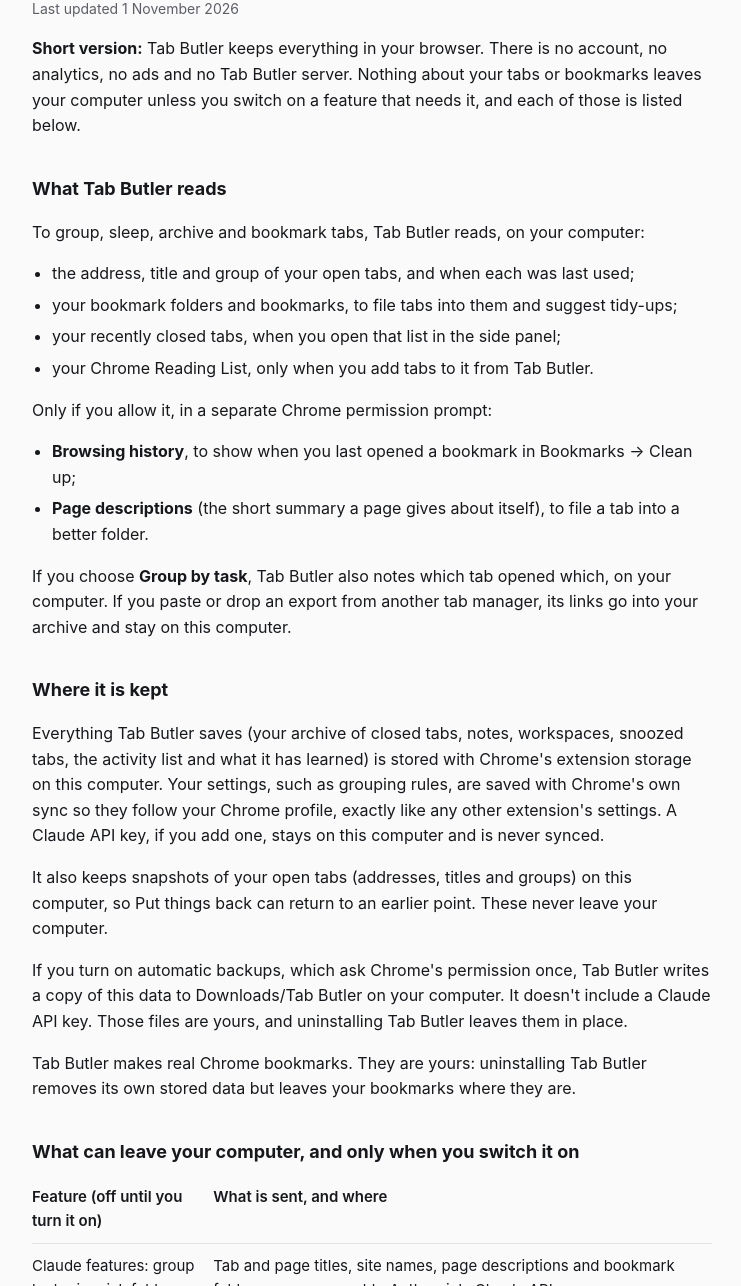
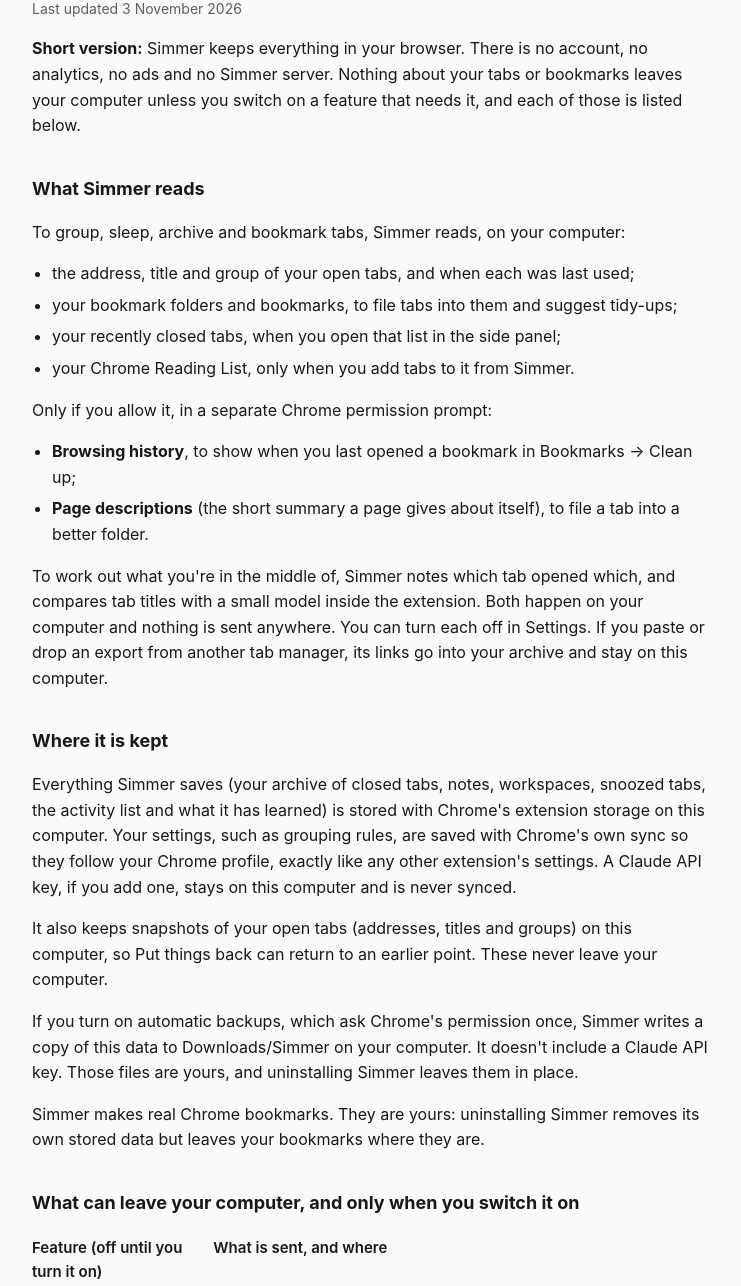
Before and after one commit to addobari/tab-butler-site, a plain HTML site: page privacy.html in a window 1280 px wide. Shown: the part 108-1394 px from the top of the page, without its empty margins (268-1009 px from the left). Drawn offline with Linux system fonts and the light colour scheme.

Commit message:
Privacy policy for Simmer 4.0
Co-Authored-By: Claude Opus 5.5 <noreply@anthropic.com>

```diff
--- a/privacy.html
+++ b/privacy.html
@@ -3,7 +3,7 @@
 <head>
 <meta charset="utf-8">
 <meta name="viewport" content="width=device-width, initial-scale=1">
-<title>Tab Butler privacy policy</title>
+<title>Simmer privacy policy</title>
 <style>
   :root { --ink: #17181b; --muted: #5d5f66; --edge: #e4e4e7; --bg: #fafafa; }
   @media (prefers-color-scheme: dark) { :root { --ink: #ededee; --muted: #a0a1a8; --edge: #2a2b30; --bg: #111214; } }
@@ -22,41 +22,43 @@
 </head>
 <body>
 <main>
-  <h1>Tab Butler privacy policy</h1>
-  <p class="muted">Last updated 1 November 2026</p>
+  <h1>Simmer privacy policy</h1>
+  <p class="muted">Last updated 3 November 2026</p>
 
-  <p><strong>Short version:</strong> Tab Butler keeps everything in your browser. There is no account,
-  no analytics, no ads and no Tab Butler server. Nothing about your tabs or bookmarks leaves your
+  <p><strong>Short version:</strong> Simmer keeps everything in your browser. There is no account,
+  no analytics, no ads and no Simmer server. Nothing about your tabs or bookmarks leaves your
   computer unless you switch on a feature that needs it, and each of those is listed below.</p>
 
-  <h2>What Tab Butler reads</h2>
-  <p>To group, sleep, archive and bookmark tabs, Tab Butler reads, on your computer:</p>
+  <h2>What Simmer reads</h2>
+  <p>To group, sleep, archive and bookmark tabs, Simmer reads, on your computer:</p>
   <ul>
     <li>the address, title and group of your open tabs, and when each was last used;</li>
     <li>your bookmark folders and bookmarks, to file tabs into them and suggest tidy-ups;</li>
     <li>your recently closed tabs, when you open that list in the side panel;</li>
-    <li>your Chrome Reading List, only when you add tabs to it from Tab Butler.</li>
+    <li>your Chrome Reading List, only when you add tabs to it from Simmer.</li>
   </ul>
   <p>Only if you allow it, in a separate Chrome permission prompt:</p>
   <ul>
     <li><strong>Browsing history</strong>, to show when you last opened a bookmark in Bookmarks → Clean up;</li>
     <li><strong>Page descriptions</strong> (the short summary a page gives about itself), to file a tab into a better folder.</li>
   </ul>
-  <p>If you choose <strong>Group by task</strong>, Tab Butler also notes which tab opened which, on your computer.
-  If you paste or drop an export from another tab manager, its links go into your archive and stay on this computer.</p>
+  <p>To work out what you're in the middle of, Simmer notes which tab opened which, and compares tab titles
+  with a small model inside the extension. Both happen on your computer and nothing is sent anywhere. You can turn
+  each off in Settings. If you paste or drop an export from another tab manager, its links go into your archive
+  and stay on this computer.</p>
 
   <h2>Where it is kept</h2>
-  <p>Everything Tab Butler saves (your archive of closed tabs, notes, workspaces, snoozed tabs, the
+  <p>Everything Simmer saves (your archive of closed tabs, notes, workspaces, snoozed tabs, the
   activity list and what it has learned) is stored with Chrome's extension storage on this computer.
   Your settings, such as grouping rules, are saved with Chrome's own sync so they follow your Chrome
   profile, exactly like any other extension's settings. A Claude API key, if you add one, stays on
   this computer and is never synced.</p>
   <p>It also keeps snapshots of your open tabs (addresses, titles and groups) on this computer, so
   Put things back can return to an earlier point. These never leave your computer.</p>
-  <p>If you turn on automatic backups, which ask Chrome's permission once, Tab Butler writes a copy of this
-  data to Downloads/Tab Butler on your computer. It doesn't include a Claude API key. Those files are
-  yours, and uninstalling Tab Butler leaves them in place.</p>
-  <p>Tab Butler makes real Chrome bookmarks. They are yours: uninstalling Tab Butler removes its own
+  <p>If you turn on automatic backups, which ask Chrome's permission once, Simmer writes a copy of this
+  data to Downloads/Simmer on your computer. It doesn't include a Claude API key. Those files are
+  yours, and uninstalling Simmer leaves them in place.</p>
+  <p>Simmer makes real Chrome bookmarks. They are yours: uninstalling Simmer removes its own
   stored data but leaves your bookmarks where they are.</p>
 
   <h2>What can leave your computer, and only when you switch it on</h2>
@@ -68,30 +70,30 @@
         addresses are not sent. Anthropic's own terms and privacy policy apply to that request. Tab
         Butler prefers Chrome's built-in on-device model when your computer has it; that one sends nothing.</td></tr>
     <tr><td>Check bookmark links</td>
-        <td>Tab Butler visits each bookmarked address, from your browser, to see whether the page still exists.</td></tr>
+        <td>Simmer visits each bookmarked address, from your browser, to see whether the page still exists.</td></tr>
     <tr><td>Read pages</td>
-        <td>Nothing is sent. Tab Butler reads the description of a page you already have open, on your computer.</td></tr>
+        <td>Nothing is sent. Simmer reads the description of a page you already have open, on your computer.</td></tr>
     <tr><td>Agent access (Settings → Agent access)</td>
         <td>Lets an AI app installed on your own computer (such as Claude Code) list and organize tabs
-        through a local connection you install. Nothing goes over the network from Tab Butler.</td></tr>
+        through a local connection you install. Nothing goes over the network from Simmer.</td></tr>
   </table>
-  <p>Site icons in Tab Butler's pages come from Chrome's built-in favicon cache.</p>
+  <p>Site icons in Simmer's pages come from Chrome's built-in favicon cache.</p>
 
-  <h2>What Tab Butler never does</h2>
+  <h2>What Simmer never does</h2>
   <ul>
     <li>It has no server and collects no analytics, crash reports or usage data.</li>
     <li>It does not sell, share or transfer your data to anyone.</li>
     <li>It does not use your data for advertising, credit decisions or anything other than organizing your tabs and bookmarks.</li>
-    <li>It does not load or run code from the internet.</li>
+    <li>It does not load or run code from the internet. The model is part of the package.</li>
   </ul>
 
   <h2>Removing your data</h2>
-  <p>Settings → Data exports everything Tab Butler keeps, and archived tabs can be removed from the Archive page. Uninstalling Tab Butler deletes
+  <p>Settings → Data exports everything Simmer keeps, and archived tabs can be removed from the Archive page. Uninstalling Simmer deletes
   all of its stored data from this computer, except backup files in your Downloads folder, which you can
   delete yourself; settings saved with Chrome sync are removed by Chrome.</p>
 
   <h2>Changes and contact</h2>
-  <p>If this policy changes, the date above changes with it, and a new version of Tab Butler will
+  <p>If this policy changes, the date above changes with it, and a new version of Simmer will
   say what changed. Questions: <a href="mailto:addobari31@gmail.com">addobari31@gmail.com</a>.</p>
 </main>
 </body>
```
Also changed, not shown: 1 other file.
